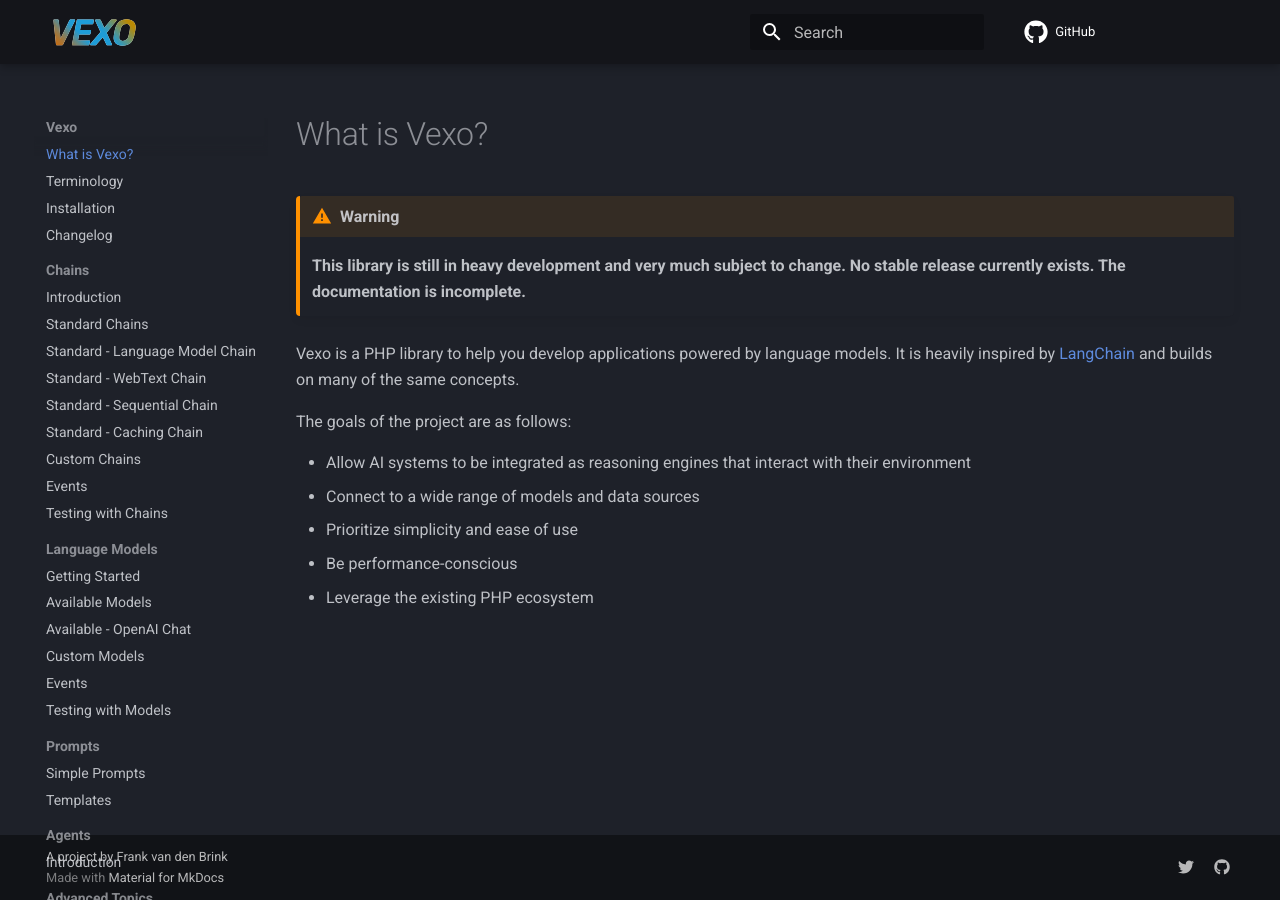
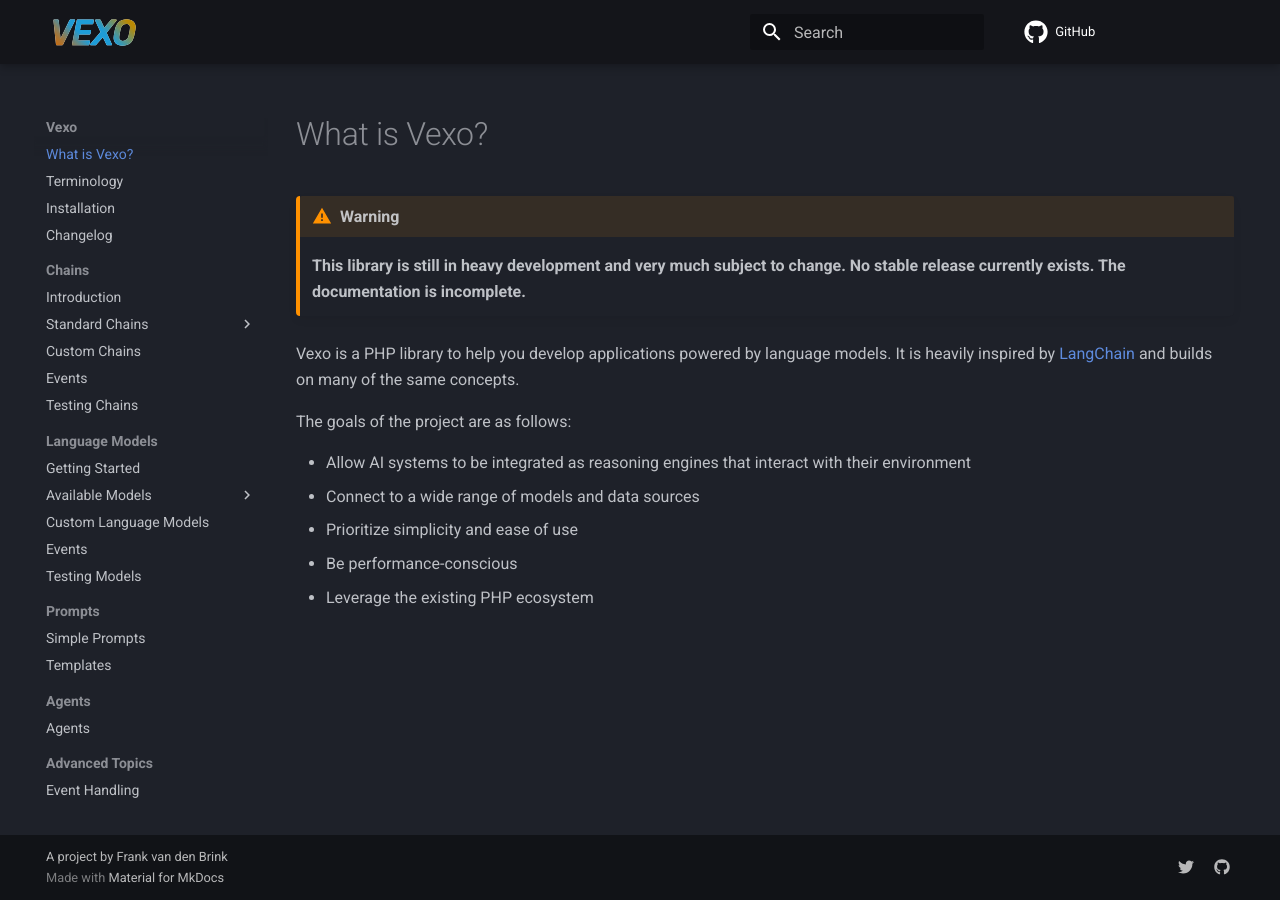
Before and after one commit to VexoAI/documentation, an MkDocs documentation site: the page built from docs/index.md, in a window 1280 px wide. Built offline with MkDocs 1.6.1 and Material for MkDocs 9.7.7, drawn with Linux system fonts in a browser that asks for light colours; comment, search, counter and statistics services are not loaded.

Commit message:
Falling back on page titles for nav titles

```diff
--- a/mkdocs.yml
+++ b/mkdocs.yml
@@ -43,31 +43,33 @@
 
 # Page tree
 nav:
-  - What is Vexo?: index.md
-  - Terminology: terminology.md
-  - Installation: installation.md
-  - Changelog: changelog.md
+  - index.md
+  - terminology.md
+  - installation.md
+  - changelog.md
   - Chains:
-    - Introduction: chains/introduction.md
-    - Standard Chains: chains/standard-chains/README.md
-    - Standard - Language Model Chain: chains/standard-chains/language-model-chain.md
-    - Standard - WebText Chain: chains/standard-chains/webtext-chain.md
-    - Standard - Sequential Chain: chains/standard-chains/sequential-chain.md
-    - Standard - Caching Chain: chains/standard-chains/caching-chain.md
-    - Custom Chains: chains/custom-chains.md
-    - Events: chains/events.md
-    - Testing with Chains: chains/testing-with-chains.md
+    - chains/introduction.md
+    - Standard Chains:
+        - chains/standard-chains/README.md
+        - chains/standard-chains/language-model-chain.md
+        - chains/standard-chains/webtext-chain.md
+        - chains/standard-chains/sequential-chain.md
+        - chains/standard-chains/caching-chain.md
+    - chains/custom-chains.md
+    - chains/events.md
+    - chains/testing-with-chains.md
   - Language Models:
-    - Getting Started: language-models/getting-started.md
-    - Available Models: language-models/available-models/README.md
-    - Available - OpenAI Chat: language-models/available-models/openai-chat.md
-    - Custom Models: language-models/custom-models.md
-    - Events: language-models/events.md
-    - Testing with Models: language-models/testing-with-models.md
+    - language-models/getting-started.md
+    - Available Models:
+        - language-models/available-models/README.md
+        - language-models/available-models/openai-chat.md
+    - language-models/custom-models.md
+    - language-models/events.md
+    - language-models/testing-with-models.md
   - Prompts:
-    - Simple Prompts: prompts/simple-prompts.md
-    - Templates: prompts/templates.md
+    - prompts/simple-prompts.md
+    - prompts/templates.md
   - Agents:
-    - Introduction: agents/introduction.md
+    - agents/introduction.md
   - Advanced Topics:
-    - Event Handling: advanced/event-handling.md
+    - advanced/event-handling.md
```
